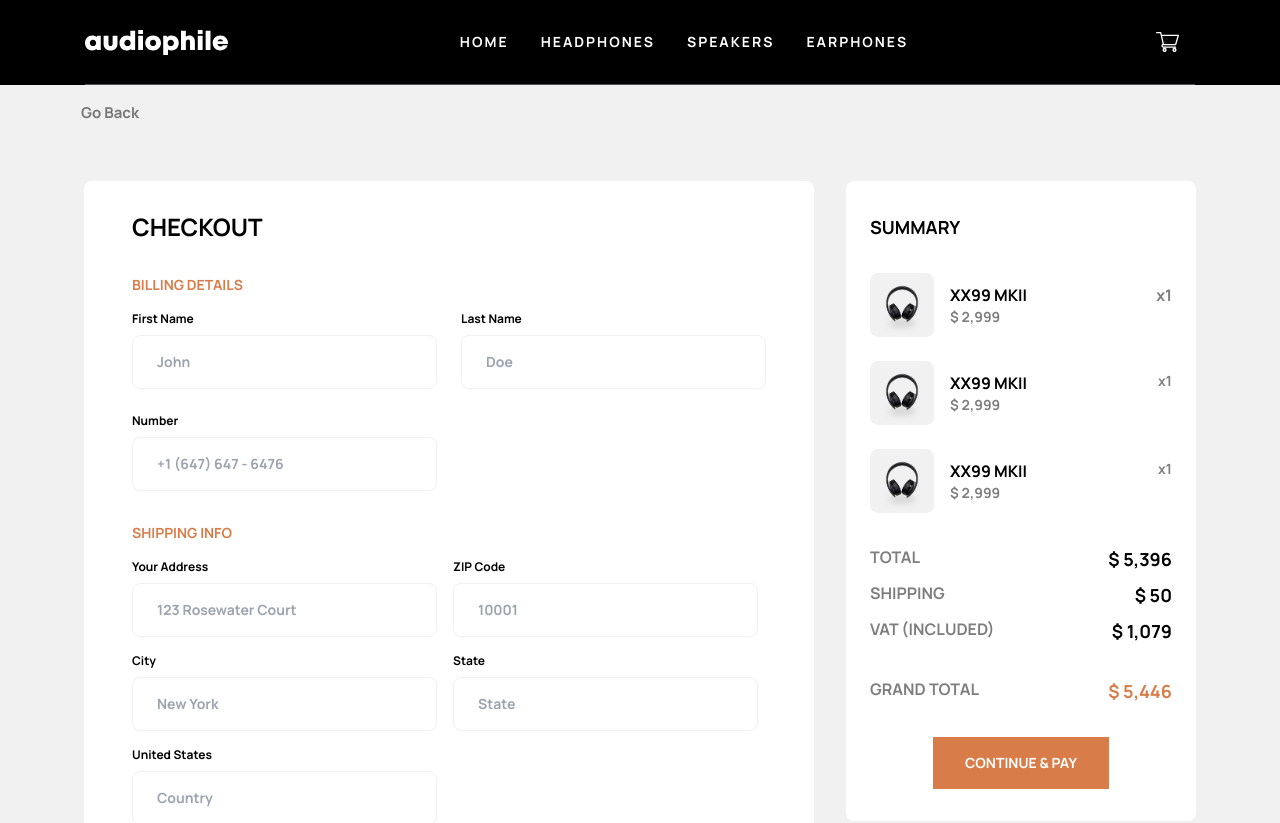
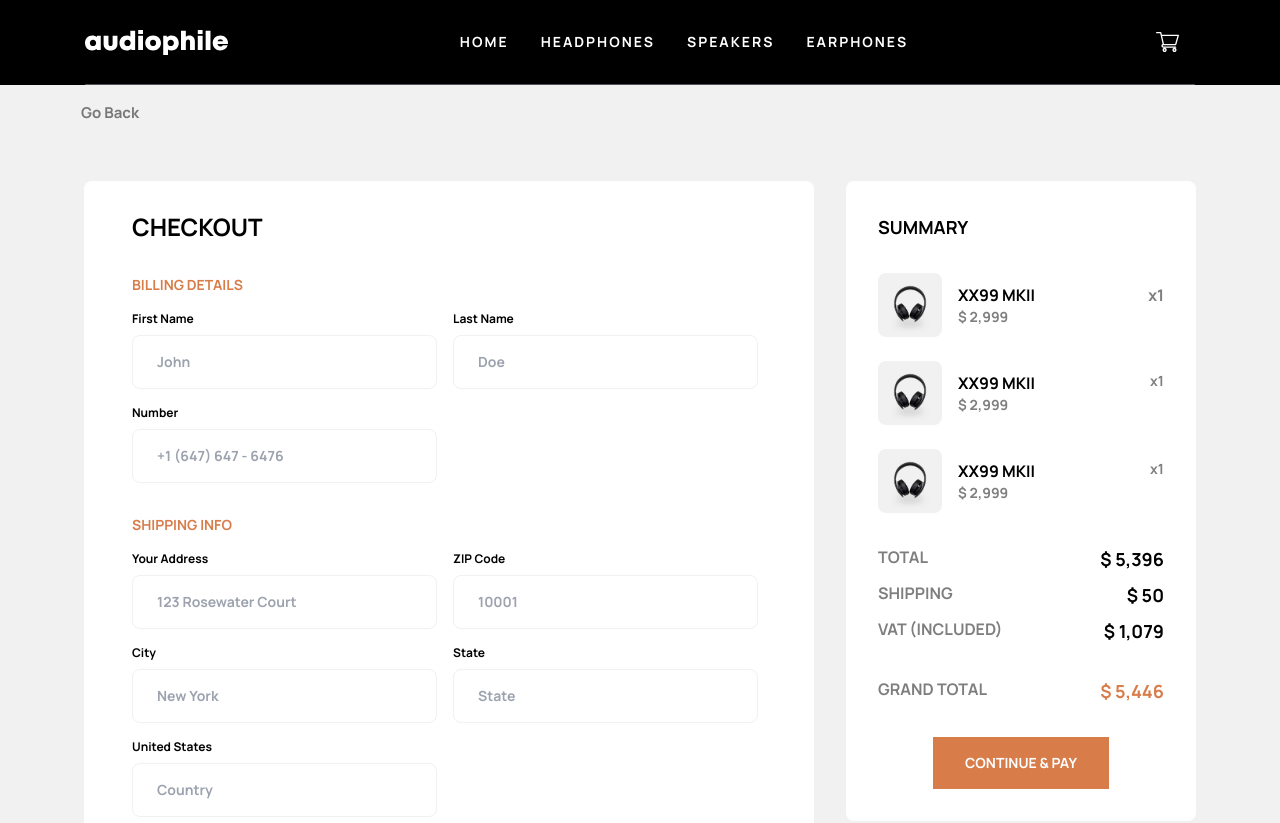
Before and after one commit to Dana-Hong/audiophile-e-commerce, a React (Vite) app: page /checkout in a window 1280 px wide. Shown: the top 823 px of the page. Built offline with nearby package versions, Linux system fonts and the light colour scheme.

Commit message:
Maint: fix section widths

```diff
--- a/src/components/Checkout.tsx
+++ b/src/components/Checkout.tsx
@@ -1,5 +1,8 @@
+import { useState } from "react";
+
 import Header from "./Header";
 import Footer from "./Footer";
+import OrderConfirmModal from "./OrderConfirmation";
 import Button from "./Button";
 import Input from "./inputs/Input";
 import Radio from "./inputs/Radio";
@@ -7,10 +10,17 @@ import Radio from "./inputs/Radio";
 import xx99mkiiThumb from "../assets/product-xx99-mark-two-headphones/mobile/image-product.jpg";
 
 export default function Checkout() {
+  const [orderConfirmOpen, setOrderConfirmOpen] = useState(false);
+
+  function handlePayment() {
+    return <div></div>;
+  }
+
   return (
     <>
       <Header />
-      <main className="gap-8 bg-gray px-6 pt-4 md:gap-20 md:px-10 min-[1150px]:gap-32 min-[1150px]:px-0">
+      <main className="relative gap-8 bg-gray px-6 pt-4 md:gap-20 md:px-10 min-[1150px]:gap-32 min-[1150px]:px-0">
+        {orderConfirmOpen && <OrderConfirmModal />}
         <div className="mx-auto flex max-w-[1150px] flex-col items-center justify-center gap-8 pb-24 min-[1110px]:items-start">
           <a
             href="/"
@@ -23,22 +33,10 @@ export default function Checkout() {
               <form action="#" className="flex flex-col gap-8">
                 <h1 className="text-2xl font-bold uppercase">Checkout</h1>
                 <div className="flex flex-col gap-4">
-                  <h2 className="text-sm font-bold uppercase text-orange">
-                    Billing details
-                  </h2>
-                  <div className="flex flex-wrap gap-6">
-                    <Input
-                      placeholder="John"
-                      name="First Name"
-                      type="text"
-                      className="grow"
-                    />
-                    <Input
-                      placeholder="Doe"
-                      name="Last Name"
-                      type="text"
-                      className="grow"
-                    />
+                  <h2 className="text-sm font-bold uppercase text-orange">Billing details</h2>
+                  <div className="flex flex-wrap gap-4">
+                    <Input placeholder="John" name="First Name" type="text" className="grow" />
+                    <Input placeholder="Doe" name="Last Name" type="text" className="grow" />
                     <Input
                       placeholder="+1 (647) 647 - 6476"
                       name="Number"
@@ -49,9 +47,7 @@ export default function Checkout() {
                 </div>
 
                 <div className="flex flex-col gap-4">
-                  <h2 className="text-sm font-bold uppercase text-orange">
-                    Shipping Info
-                  </h2>
+                  <h2 className="text-sm font-bold uppercase text-orange">Shipping Info</h2>
                   <div className="flex flex-wrap gap-4">
                     <Input
                       placeholder="123 Rosewater Court"
@@ -62,17 +58,11 @@ export default function Checkout() {
                     <Input placeholder="10001" name="ZIP Code" type="text" />
                     <Input placeholder="New York" name="City" type="text" />
                     <Input placeholder="State" name="State" type="text" />
-                    <Input
-                      placeholder="Country"
-                      name="United States"
-                      type="text"
-                    />
+                    <Input placeholder="Country" name="United States" type="text" />
                   </div>
                 </div>
                 <div className="flex flex-col gap-4">
-                  <h2 className="text-sm font-bold uppercase text-orange">
-                    Payment Details
-                  </h2>
+                  <h2 className="text-sm font-bold uppercase text-orange">Payment Details</h2>
                   <div className="flex flex-wrap gap-4">
                     <Radio name="Payment Method" id="Visa" />
                     <Radio name="Payment Method" id="Mastercard" />
@@ -80,16 +70,12 @@ export default function Checkout() {
                 </div>
               </form>
             </section>
-            <section className="max-w-[350px] grow rounded-lg bg-white px-6 py-8">
+            <section className="w-full max-w-[730px] rounded-lg bg-white p-6 md:px-7 md:py-8 min-[1110px]:max-w-[350px] min-[1110px]:px-8">
               <form action="#" className="flex flex-col gap-8">
                 <h1 className="text-lg font-bold uppercase">Summary</h1>
                 <div className="flex flex-col gap-6">
                   <div className="flex items-center gap-4">
-                    <img
-                      src={xx99mkiiThumb}
-                      alt=""
-                      className="h-16 w-16 rounded-lg"
-                    />
+                    <img src={xx99mkiiThumb} alt="" className="h-16 w-16 rounded-lg" />
                     <div className="flex grow flex-col">
                       <div className="flex justify-between">
                         <p className="font-bold">XX99 MKII</p>
@@ -99,11 +85,7 @@ export default function Checkout() {
                     </div>
                   </div>
                   <div className="flex items-center gap-4">
-                    <img
-                      src={xx99mkiiThumb}
-                      alt=""
-                      className="h-16 w-16 rounded-lg"
-                    />
+                    <img src={xx99mkiiThumb} alt="" className="h-16 w-16 rounded-lg" />
                     <div className="flex grow flex-col">
                       <div className="flex justify-between">
                         <p className="font-bold">XX99 MKII</p>
@@ -113,11 +95,7 @@ export default function Checkout() {
                     </div>
                   </div>
                   <div className="flex items-center gap-4">
-                    <img
-                      src={xx99mkiiThumb}
-                      alt=""
-                      className="h-16 w-16 rounded-lg"
-                    />
+                    <img src={xx99mkiiThumb} alt="" className="h-16 w-16 rounded-lg" />
                     <div className="flex grow flex-col">
                       <div className="flex justify-between">
                         <p className="font-bold">XX99 MKII</p>
@@ -145,7 +123,9 @@ export default function Checkout() {
                   <p className="uppercase opacity-50">Grand Total</p>
                   <p className="text-lg font-bold text-orange">$ 5,446</p>
                 </div>
-                <Button className="self-center">Continue &#38; Pay</Button>
+                <Button link={false} path={false} className="self-center">
+                  Continue &#38; Pay
+                </Button>
               </form>
             </section>
           </div>
```
